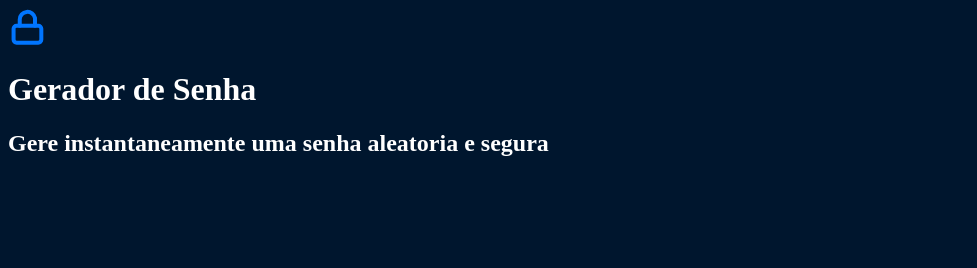
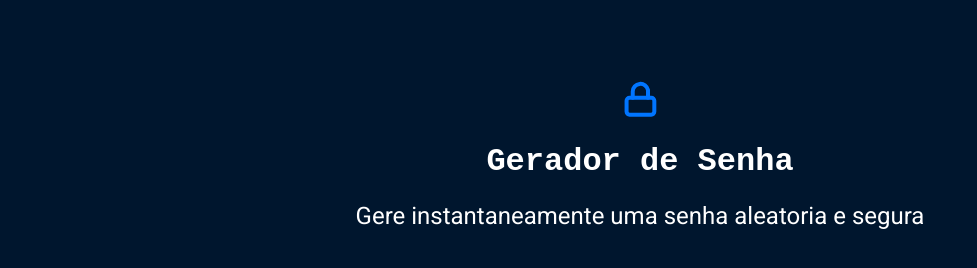
Before and after one commit to RafaelNRomero/Senhas, a plain HTML site: page index.html in a window 1280 px wide. Shown: the whole page, without its empty margins (0-977 px from the left). Drawn offline with Linux system fonts and the light colour scheme.

Commit message:
Add files via upload

```diff
--- a/index.html
+++ b/index.html
@@ -7,8 +7,10 @@
     <link rel="stylesheet" href="style.css">
 </head>
 <body>
-    <img src="unlock.svg" alt="cadeado-fechado" class="imagem-principal">
-    <h1 class="titulo-principal">Gerador de Senha</h1>
-    <h2 class="titulo-secundario">Gere instantaneamente uma senha aleatoria e segura</h2>
+    <div class="conteudo-titulo">
+        <img src="unlock.svg" alt="cadeado-fechado" class="imagem-principal">
+        <h1 class="titulo-principal">Gerador de Senha</h1>
+        <h2 class="titulo-secundario">Gere instantaneamente uma senha aleatoria e segura</h2>
+    </div>
 </body>
 </html>
--- a/style.css
+++ b/style.css
@@ -1,12 +1,34 @@
+
+@import url('https://fonts.googleapis.com/css2?family=Roboto&family=Roboto+Mono:ital,wght@0,100..700;1,100..700&display=swap');
+
+
 :root{
     --branco: white;
     --cor-de-fundo: #00162E;
     --fundo-senha:  #00244D;
     --fundo-texto:  #001E40;
     --borda: #0075FF;
+    --roboto: 'Roboto', sans-serif;
+    --roboto-mono: 'Roboto Moto', monospace;
 }
 
 body{
     color: var(--branco);
     background-color: var(--cor-de-fundo);
+    font-family: var(--roboto);
 }
+
+.titulo-principal{
+    font-family: var(--roboto-mono);
+    font-size: 32px;
+}
+
+.titulo-secundario{
+    font-size: 24px;
+    font-weight: 400;
+}
+
+.conteudo-titulo{
+    text-align: center;
+    margin-top: 80px;
+}
```
